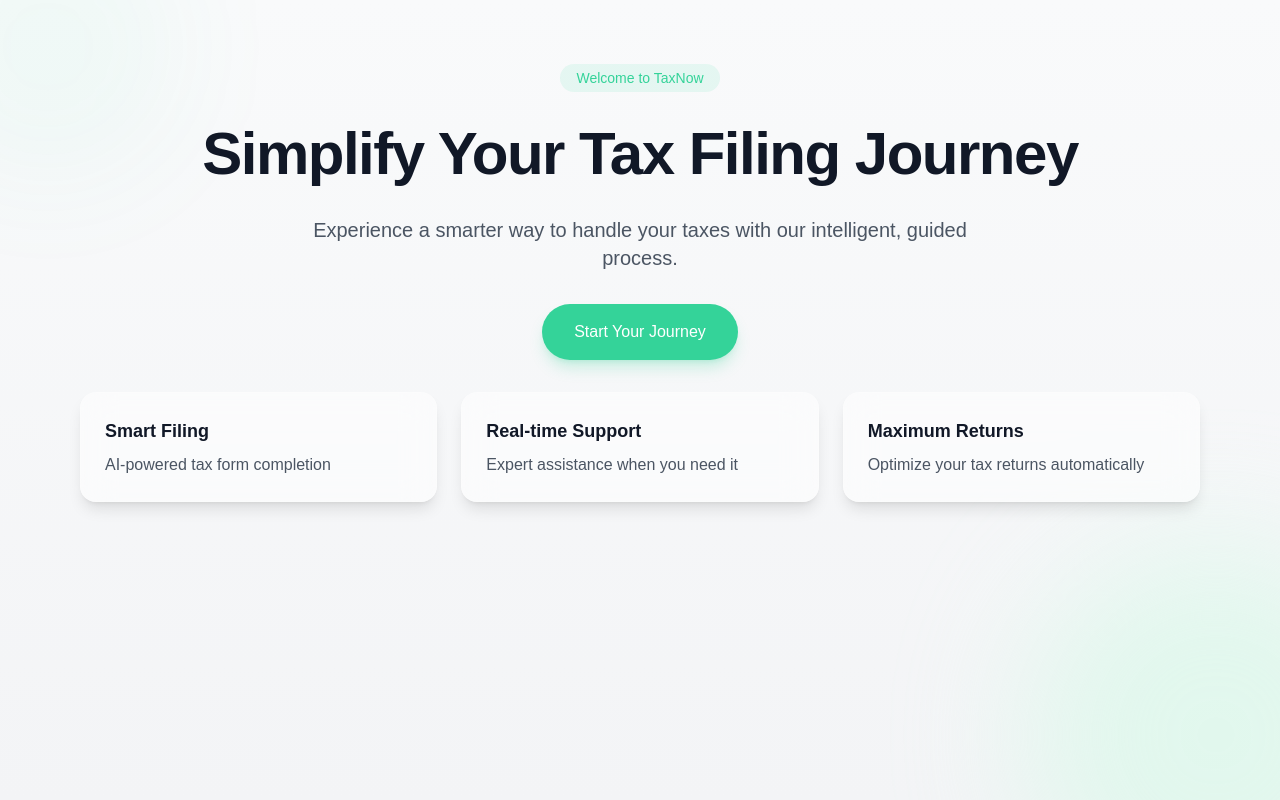
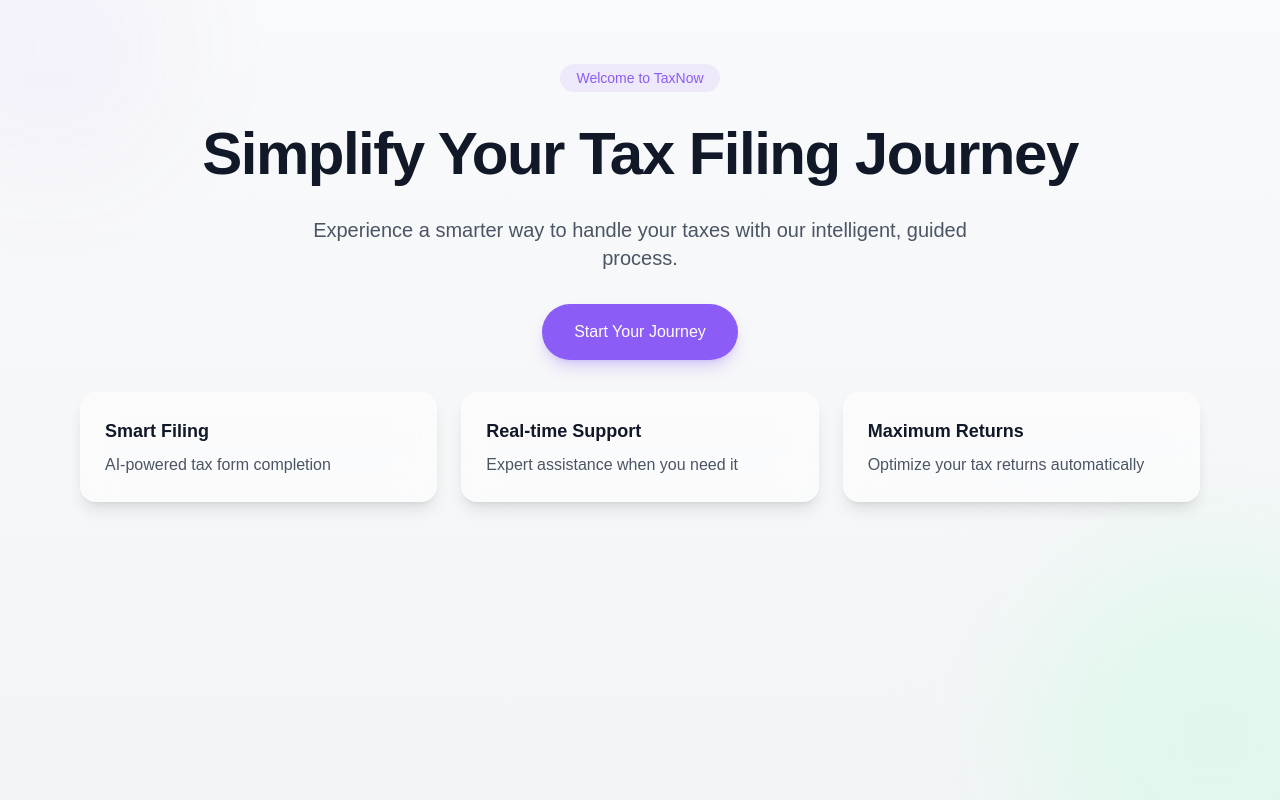
Before and after one commit to bobbekelley/taxnow-onboarding-journey, a React (Vite) app: page / in a window 1280 px wide. Built offline with nearby package versions, Linux system fonts and the light colour scheme; a web font is replaced by a local one.

Commit message:
Update primary color
Change the primary color from green to violet purple.

```diff
--- a/src/index.css
+++ b/src/index.css
@@ -12,7 +12,7 @@
     --card-foreground: 222.2 84% 4.9%;
     --popover: 0 0% 100%;
     --popover-foreground: 222.2 84% 4.9%;
-    --primary: 152 55% 52%;
+    --primary: 265 83% 45%;
     --primary-foreground: 210 40% 98%;
     --secondary: 210 40% 96.1%;
     --secondary-foreground: 222.2 47.4% 11.2%;
--- a/tailwind.config.ts
+++ b/tailwind.config.ts
@@ -29,7 +29,7 @@ export default {
         background: "hsl(var(--background))",
         foreground: "hsl(var(--foreground))",
         primary: {
-          DEFAULT: "#34D399",
+          DEFAULT: "#8B5CF6",
           foreground: "#FFFFFF",
         },
         secondary: {
```
